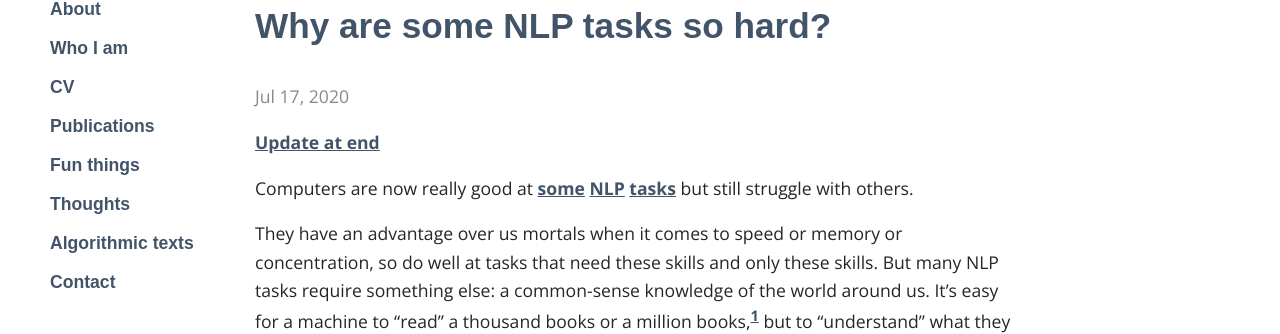
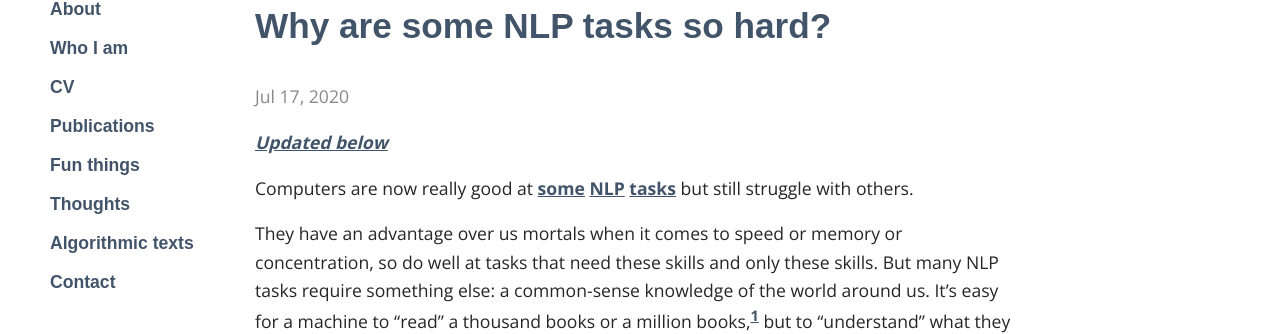
Before and after one commit to dcorney/dcorney.github.io, a Jekyll site: the page built from _posts/2020-07-17-hard-and-easy-NLP.md, in a window 1280 px wide and 900 px high. Shown: the part 239-573 px from the top of the window. Built offline with Jekyll 4.4.1, drawn with Linux system fonts in a browser that asks for light colours; some web fonts are replaced.

Commit message:
updated post on hard NLP with link

```diff
--- a/_posts/2020-07-17-hard-and-easy-NLP.md
+++ b/_posts/2020-07-17-hard-and-easy-NLP.md
@@ -5,7 +5,7 @@ title: Why are some NLP tasks so hard?
 
 ---
 
-[Update at end](#update)
+*[Updated below](#update)*
 
 Computers are now really good at [some](https://voicebot.ai/2020/07/09/facebook-builds-speech-recognition-engine-combining-51-languages-in-one-model/) [NLP](https://towardsdatascience.com/machine-translation-a-short-overview-91343ff39c9f) [tasks](https://www.theverge.com/2020/6/11/21287966/openai-commercial-product-text-generation-gpt-3-api-customers) but still struggle with others.
 
```
